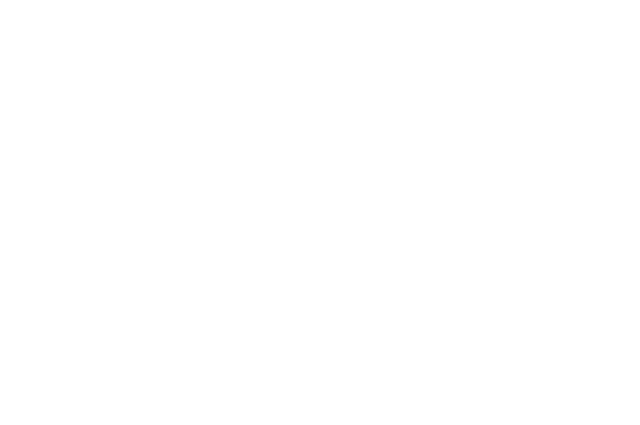
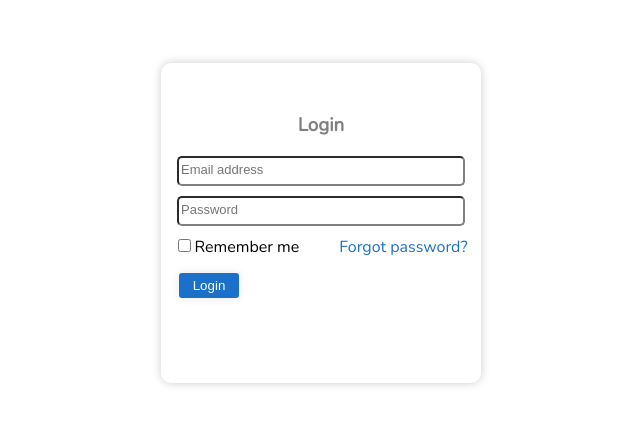
Before and after one commit to shubhamlut/lowcodelounge-Frontend, a React (Create React App) app: page /login in a window 1280 px wide. Before the commit this address had no page. Shown: the part 137-562 px from the top of the page, without its empty margins (319-959 px from the left). Built offline with nearby package versions, Linux system fonts and the light colour scheme.

Commit message:
Integration of login api done

```diff
--- a/src/App.js
+++ b/src/App.js
@@ -11,6 +11,7 @@ import Blog from "./components/Blog";
 import CourseViewer from "./components/CourseViewer";
 import VideoPlayer from "./components/VideoPlayer";
 import Footer from "./components/Footer";
+import Loginscreen from "./components/Loginscreen";
 
 function App() {
   return (
@@ -27,6 +28,7 @@ function App() {
         <Route path="/course" element={<Help />} />
         <Route path="/courseViewer" element={<CourseViewer />} />
         <Route path="/videoPlayer" element={<VideoPlayer />} />
+        <Route path="/login" element={<Loginscreen />} />
       </Routes>
       {/* <Footer/> */}
     </Router>
--- a/src/components/HoverWrapper.js
+++ b/src/components/HoverWrapper.js
@@ -21,7 +21,7 @@ const HoverWrapper = ({ label,HoverContent,toolTipWrapperWidth }) => {
     >
       {label}
       {isTooltipVisible && (
-        <div className="tooltip" style={{width:{toolTipWrapperWidth}}}>
+        <div className="tooltip" style={{width:parseInt(toolTipWrapperWidth,10)}}>
 
           {/* <div className="tooltipHeader">Tool tip header</div> */}
           <div className="tooltipContent">
--- /dev/null
+++ b/src/components/Loginscreen.js
@@ -0,0 +1,108 @@
+import React, { useState } from "react";
+import "../styles/Loginscreen.css";
+import { useNavigate } from "react-router-dom";
+
+
+const crudfunctions = require("../functions/crud");
+const Loginscreen = () => {
+  const navigate = useNavigate()
+  //Hooks
+  const [email, setEmail] = useState("");
+  const [password, setPassword] = useState("");
+  const [errorMsg, setErrorMsg] = useState(false);
+  const [successMsg, setSuccessMsg] = useState(false);
+
+
+  //Functions
+  const handleActionClick = async () => {
+    let requestBody = {
+      email: email,
+      password: password,
+    };
+    let url = "http://localhost:5000/api/auth/login";
+
+    const response = await crudfunctions.create(url, requestBody);
+    if(response.success){
+      setSuccessMsg(true)
+      setErrorMsg(false)
+      localStorage.setItem("token", response.jwtToken);
+      navigate('/')
+    }
+    else{
+      setErrorMsg(true)
+      setSuccessMsg(false)
+    }
+  };
+
+  const handleOnChangeEmail = (e) => {
+    setEmail(e.target.value);
+  };
+
+  const handleOnChangePassword = (e) => {
+    setPassword(e.target.value);
+  };
+  //Component JSX
+  return (
+    <>
+      <div className="loginwrapper">
+        <div className="loginContainer">
+          <div className="loginheader">
+            <h3>Login</h3>
+          </div>
+          <div className="loginWrapper">
+            <div className="loginContent">
+              <input
+                type="email"
+                className="loginemail"
+                id="email"
+                name="email"
+                placeholder="Email address"
+                value={email}
+                onChange={handleOnChangeEmail}
+              />
+              <input
+                type="password"
+                className="loginpassword"
+                id="password"
+                name="password"
+                placeholder="Password"
+                value={password}
+                onChange={handleOnChangePassword}
+              />
+            </div>
+            <div className="loginContentTwo">
+              <span>
+                <input
+                  type="checkbox"
+                  id="checkbox"
+                  name="checkbox"
+                  value="checked"
+                />
+                <label for="checkbox">Remember me</label>
+              </span>
+              <a href="https://www.example.com" target="_blank">
+                Forgot password?
+              </a>
+            </div>
+            <div className="loginButton">
+              <input
+                onClick={handleActionClick}
+                type="submit"
+                className="primary-button"
+                value="Login"
+              />
+            </div>
+            {errorMsg && (
+              <div className="loginErrorMessage">
+                Please enter valid credentials
+              </div>
+            )}
+            {successMsg && <div className="loginSuccessMessage">Success</div>}
+          </div>
+        </div>
+      </div>
+    </>
+  );
+};
+
+export default Loginscreen;
--- a/src/components/Navbar.js
+++ b/src/components/Navbar.js
@@ -3,14 +3,14 @@ import "../styles/Navbar.css";
 import HoverWrapper from "./HoverWrapper";
 import HoverContentProfile from "./HoverContentProfile";
 import HoverContentMyLearning from "./HoverContentMyLearning";
-import {useNavigate} from "react-router-dom";
+import { useNavigate } from "react-router-dom";
 const Navbar = () => {
   const navigate = useNavigate();
   const handleOnClickOption = (optionName) => {
+    console.log(optionName);
+    navigate(optionName);
+  };
 
-    console.log(optionName);
-    navigate(optionName)
-  };
   const profileIcon = (
     <div className="icon-container">
       <i class="fa-solid fa-user fa-2xl"></i>
@@ -38,33 +38,44 @@ const Navbar = () => {
           <i class="fa-solid fa-blog fa-xl"></i> Blog
         </div>
       </div>
+
       <div className="NavbarColTwo">
         <div className="NavbarSearchBar">
           <input type="text" />
         </div>
       </div>
+      <div className="rightSideColumn">
         <div className="NavbarColThree">
-        <div
-          // onClick={() => {
-          //   handleOnClickOption("/my-learning");
-          // }}
-        >
+          <div>
             <HoverWrapper
               label="My Learning"
               HoverContent={HoverContentMyLearning}
-            toolTipWrapperWidth="600px"
+              toolTipWrapperWidth="320"
             />
           </div>
-        <div
-          // onClick={() => {
-          //   handleOnClickOption("/profile");
-          // }}
-        >
+          <div>
             <HoverWrapper
               label={profileIcon}
               HoverContent={HoverContentProfile}
-            toolTipWrapperWidth="1000px"
+              toolTipWrapperWidth="200"
             />
+          </div>
+        </div>
+
+        <div className="NavbarColFour">
+          <div className="tooltip-container">
+            <button
+              onClick={() => {
+                handleOnClickOption("/login");
+              }}
+              className="navbarBtn"
+            >
+              Login
+            </button>
+          </div>
+          <div className="tooltip-container">
+            <button className="navbarBtn">Signup</button>
+          </div>
         </div>
       </div>
     </div>
--- /dev/null
+++ b/src/functions/crud.js
@@ -0,0 +1,23 @@
+// This files contains all the CRUD functions
+
+const create = async (url, requestBody) => {
+  try {
+    const response = await fetch(url, {
+      method: "POST",
+      headers: {
+        "Content-Type": "application/json",
+      },
+      body: JSON.stringify(requestBody),
+    });
+
+    const jsonResponse = await response.json();
+
+    return jsonResponse;
+  } catch (error) {
+    return error
+  }
+};
+
+module.exports = {
+  create,
+};
--- /dev/null
+++ b/src/styles/Loginscreen.css
@@ -0,0 +1,125 @@
+@import url("https://fonts.googleapis.com/css2?family=Nunito&display=swap");
+
+.loginwrapper {
+  font-family: "Nunito", sans-serif;
+  display: flex;
+  justify-content: center;
+  align-items: center;
+  height: 90vh;
+  margin: 0;
+}
+.loginContainer {
+  /* background-color: aqua; */
+  height: 40vh;
+  border-radius: 10px;
+  width: 40vh;
+  box-shadow: 0ch;
+  position: relative;
+  box-shadow: 0px 0px 10px rgba(0, 0, 0, 0.2);
+}
+
+.loginheader {
+  color: grey;
+  margin-top: 30px;
+  display: flex;
+  justify-content: center;
+}
+#email {
+  margin-bottom: 10px;
+  padding: 2px 2px 5px 2px;
+  border-color: grey;
+  border-radius: 5px;
+  font-size: small;
+  width: 280px;
+  height: 20px;
+}
+#password {
+  margin-bottom: 10px;
+  padding: 2px 2px 5px 2px;
+  border-radius: 5px;
+  border-color: grey;
+  font-size: small;
+  width: 280px;
+  height: 20px;
+}
+
+.loginContent {
+  display: flex;
+  flex-direction: column;
+  align-items: center;
+  justify-content: center;
+  height: 10vh; /* Optional: Adjust the height based on your design */
+}
+
+.loginButton {
+  /*  display: flex; */
+  width: 284px;
+  font-family: "Nunito", sans-serif;
+}
+
+.primary-button {
+  background-color: rgb(27, 112, 202);
+  color: white;
+  height: 25px;
+  width: 60px;
+  border: none;
+  box-shadow: 0px 0px 10px rgba(0, 0, 0, 0.1);
+  border-radius: 3px;
+}
+
+.loginButton input:hover {
+  border: 2px solid rgb(192, 188, 188);
+  cursor: pointer;
+}
+
+.loginContentTwo {
+  display: flex;
+  align-items: center;
+  justify-content: center;
+  gap: 40px;
+  margin-bottom: 15px;
+}
+
+.loginContentTwo a {
+  text-decoration: none;
+  color: rgb(27, 112, 202);
+}
+
+.loginContentTwo a:hover {
+  text-decoration: underline;
+}
+
+.loginWrapper {
+  display: flex;
+  flex-direction: column;
+  align-items: center;
+  justify-content: center;
+}
+.loginErrorMessage {
+  font-size: small;
+  display: flex;
+  margin-top: 20px;
+  background-color: rgb(245, 202, 200);
+  width: 205px;
+  height: 30px;
+  color: red;
+  align-items: center;
+  justify-content: center;
+  border-radius: 5px;
+  /* border: 1px solid rgb(210, 29, 29); */
+}
+
+.loginSuccessMessage{
+
+    font-size: small;
+  display: flex;
+  margin-top: 20px;
+  background-color: rgb(194, 228, 178);
+  width: 100px;
+  height: 30px;
+  color: rgb(0, 0, 0);
+  align-items: center;
+  justify-content: center;
+  border-radius: 5px;
+  /* border: 1px solid rgb(18, 117, 36); */
+}
--- a/src/styles/Navbar.css
+++ b/src/styles/Navbar.css
@@ -17,15 +17,14 @@
   padding-left: 100px;
 }
 
-
-.NavbarColOne div{
+.NavbarColOne div {
   cursor: pointer;
 }
 
-.NavbarColTwo div{
+.NavbarColTwo div {
   cursor: pointer;
 }
-.NavbarColThree div{
+.NavbarColThree div {
   cursor: pointer;
 }
 
@@ -63,3 +62,35 @@
   width: 50px;
   /* background-color: white; */
 }
+
+.rightSideColumn {
+  display: flex;
+  flex-direction: row;
+  justify-content: center;
+
+}
+
+.NavbarColFour {
+  display: flex;
+  gap:30px;
+}
+
+.NavbarColFour button {
+  cursor: pointer;
+}
+
+
+.navbarBtn{
+  width: 70px;
+  height: 25px;
+  border-radius: 4px;
+  background-color: rgb(0, 0, 0);
+  color: white;
+  font-weight: 800;
+  cursor: pointer;
+}
+
+.navbarBtn:hover{
+  background-color: rgb(165, 164, 164);
+  color: black;
+}
```
Also changed, not shown: src/components/Home.js (+4 -4 lines). Lines whose indentation alone changed are shown as unchanged.
